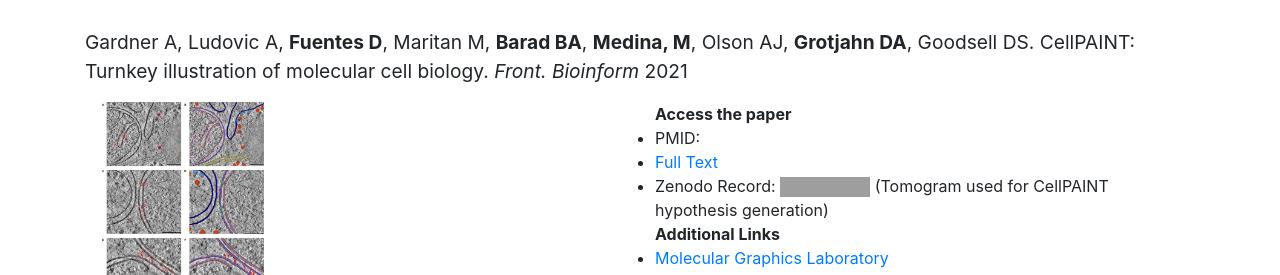
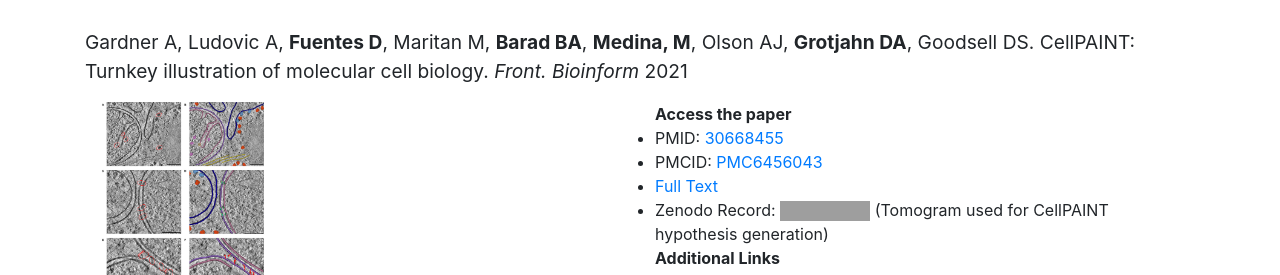
Before and after one commit to GrotjahnLab/GrotjahnLab.github.io, a Jekyll site: the page built from publications/index.html, in a window 1280 px wide and 900 px high, cut to the strip 360-635 px from the top of the window. Built offline with Jekyll 4.4.1, drawn with Linux system fonts in a browser that asks for light colours; nearby versions of some CDN libraries; comment, search, counter and statistics services are not loaded; grey boxes are pictures that could not be loaded.

Commit message:
Add PMID and PMCID to CellPAINT manuscript

```diff
--- a/_data/publications.yml
+++ b/_data/publications.yml
@@ -2,6 +2,8 @@
   date: 212903
   image: '/static/img/publications/CellPAINT_2021.jpeg'
   pdf: '/static/pdf/2021_CellPaint.pdf'
+  pmid: 30668455
+  pmcid: PMC6456043
   zenodo:
     - code: '4606923'
       description: 'Tomogram used for CellPAINT hypothesis generation'
```
